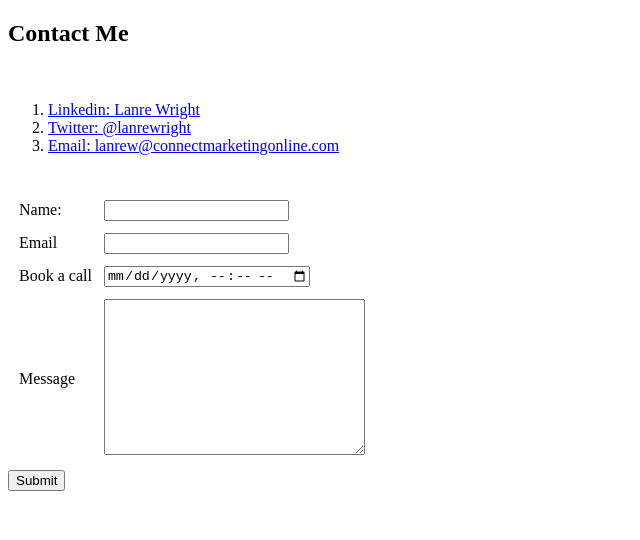
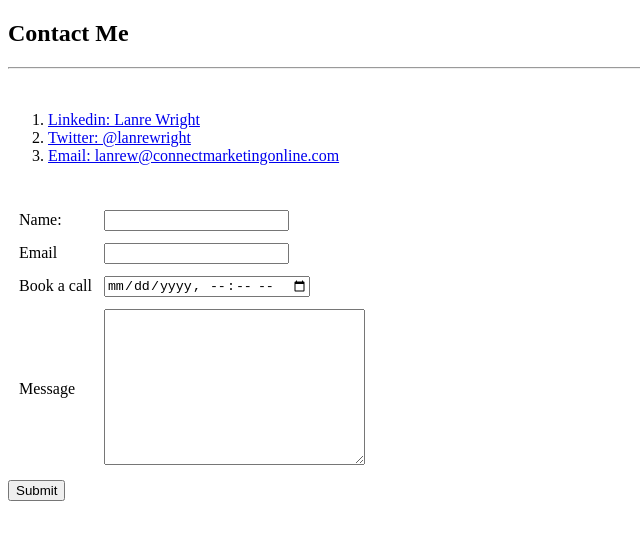
Before and after one commit to lanrewright/htmlcv, a plain HTML site: page contactme.html in a window 1280 px wide. Shown: the whole page, without its empty margins (0-640 px from the left). Drawn offline with Linux system fonts and the light colour scheme.

Commit message:
Update contactme.html

```diff
--- a/contactme.html
+++ b/contactme.html
@@ -6,6 +6,7 @@
   </head>
   <body>
     <h2>Contact Me</h2>
+    <hr size =2>
     <br>
     <ol>
       <li><a href="https://www.linkedin.com/in/lanre-wright-478053b7/">Linkedin: Lanre Wright</a></li>
```
